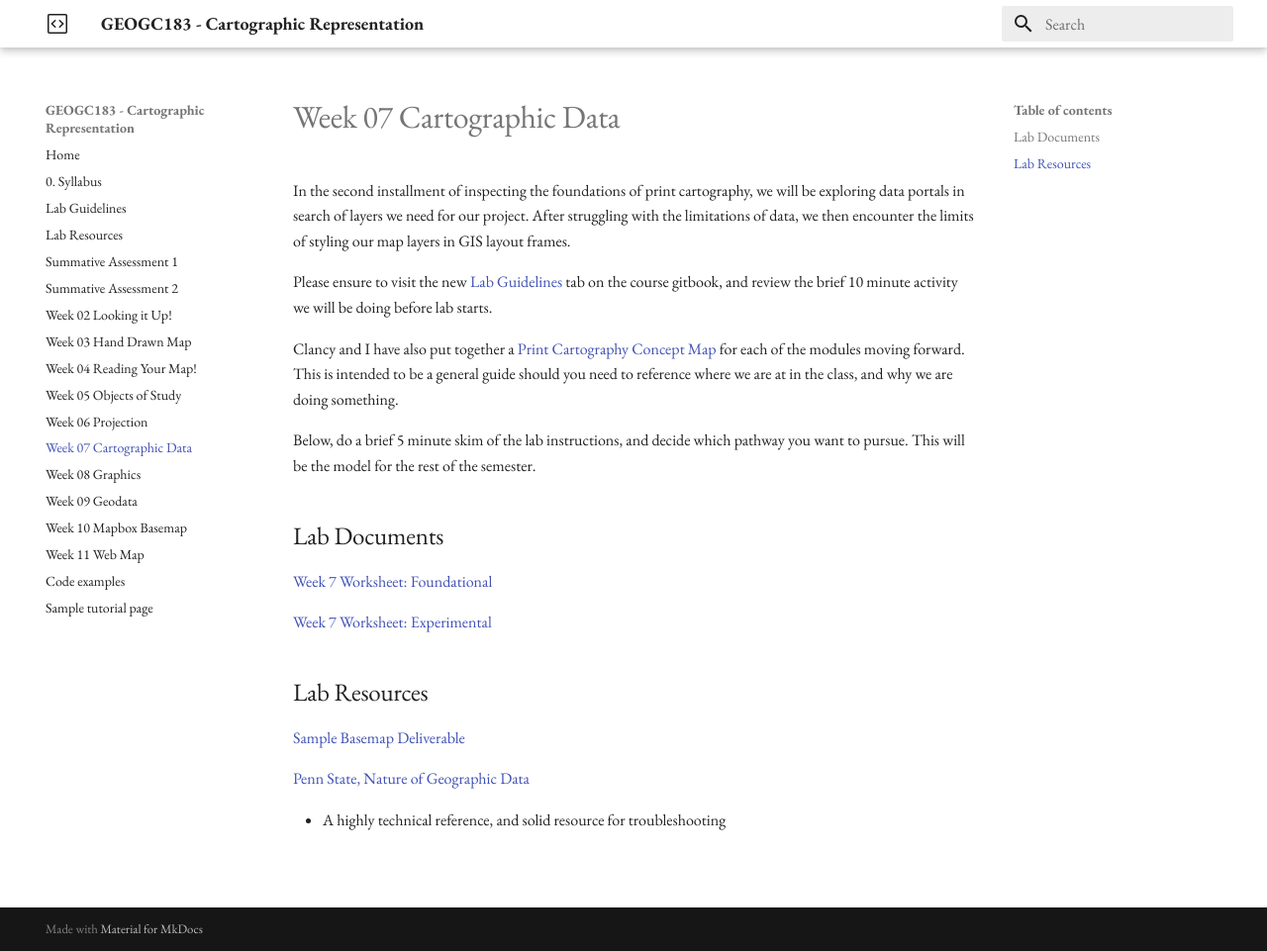
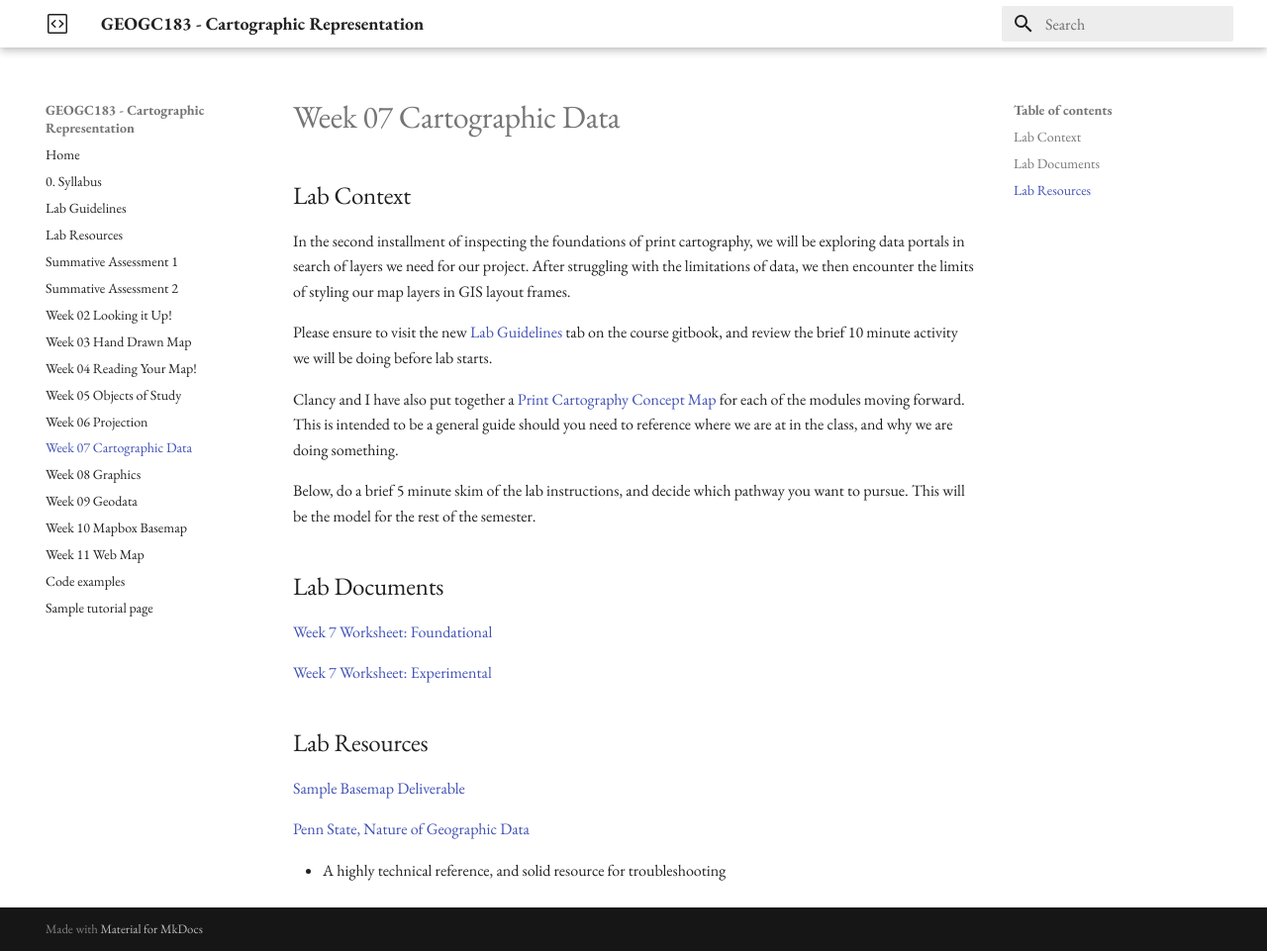
Before and after one commit to cwilmott/GEOGC183, an MkDocs documentation site: the page built from docs/Week-07-GIS.md, in a window 1280 px wide and 961 px high. Shown: the whole window at 99% size. Built offline with MkDocs 1.6.1 and Material for MkDocs 9.7.7, drawn with Linux system fonts in a browser that asks for light colours.

Commit message:
Update Week-07-GIS.md

```diff
--- a/docs/Week-07-GIS.md
+++ b/docs/Week-07-GIS.md
@@ -1,4 +1,7 @@
 # Week 07 Cartographic Data
+
+
+## Lab Context
 
 In the second installment of inspecting the foundations of print cartography, we will be exploring data portals in search of layers we need for our project. After struggling with the limitations of data, we then encounter the limits of styling our map layers in GIS layout frames.
 
```
